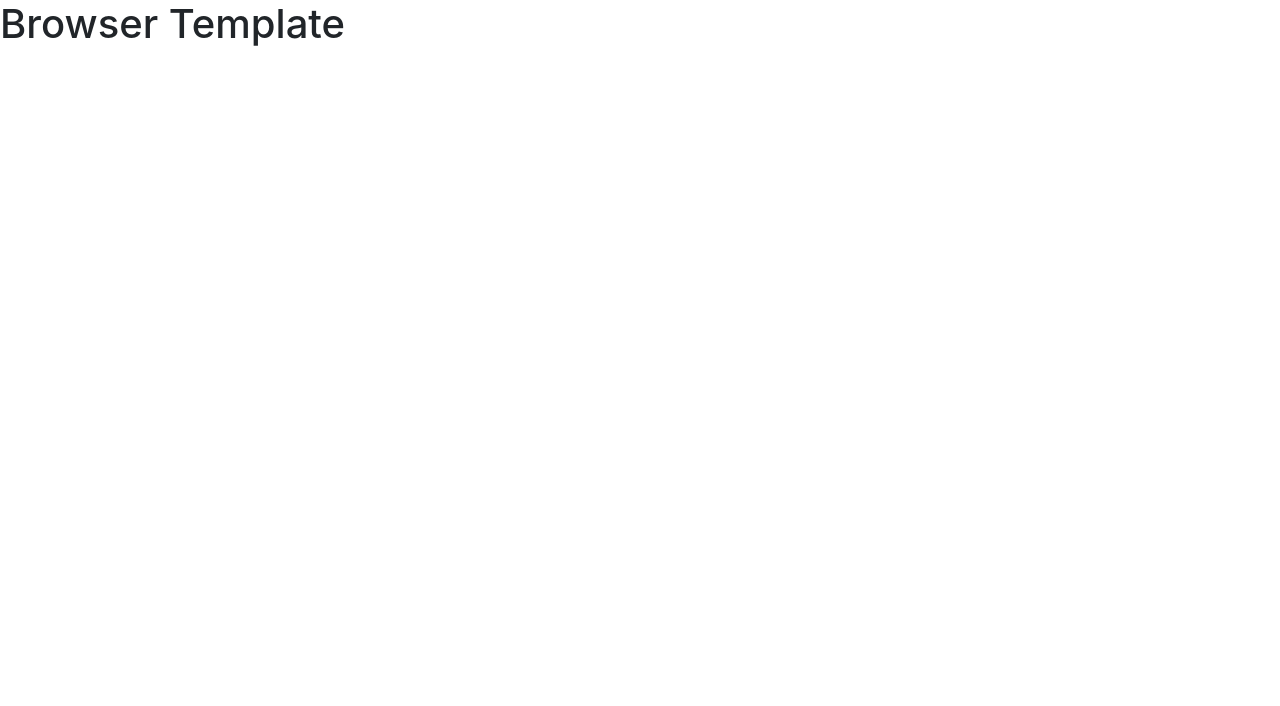
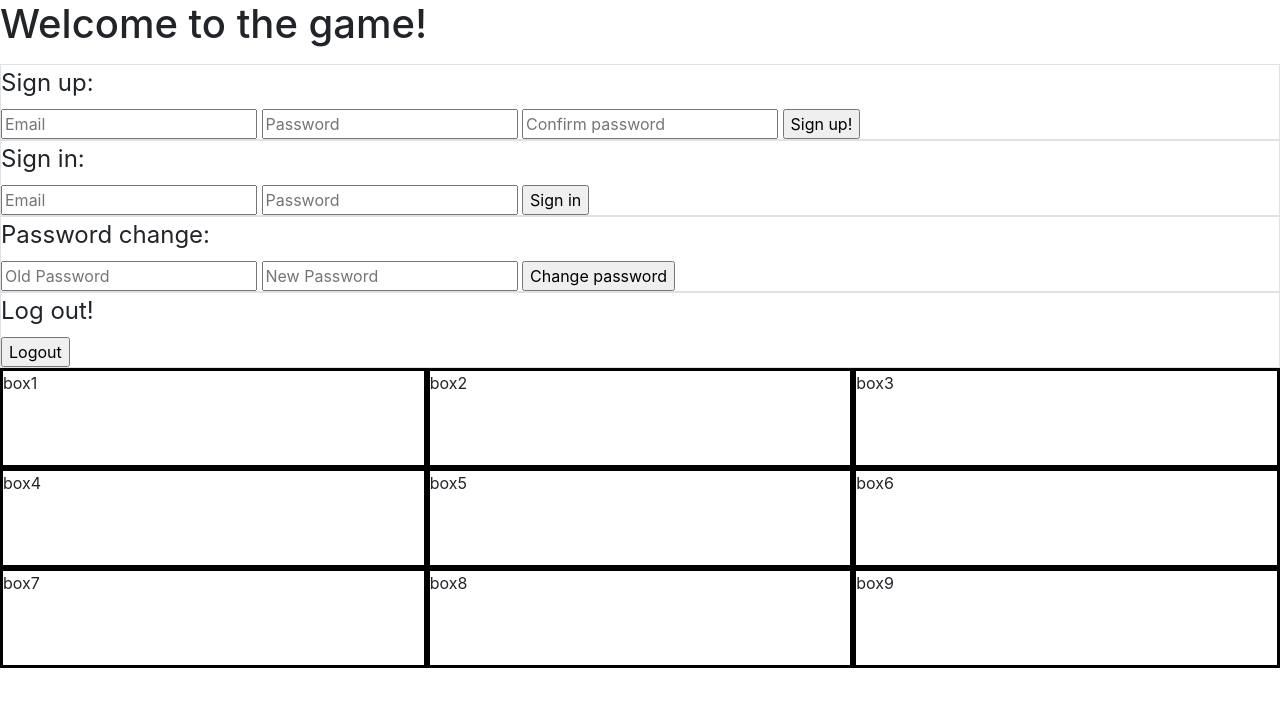
Before and after one commit to TN-space/tictactoe-ThanhNguyen, a website built with webpack: page index.html in a window 1280 px wide. Built offline with nearby package versions, Linux system fonts and the light colour scheme.

Commit message:
2n commit

```diff
--- a/assets/scripts/config.js
+++ b/assets/scripts/config.js
@@ -2,7 +2,7 @@
 
 let apiUrl
 const apiUrls = {
-  production: '<replace-with-heroku-url>',
+  production: 'https://tic-tac-toe-wdi-production.herokuapp.com',
   development: 'http://localhost:4741'
 }
 
--- a/assets/styles/index.scss
+++ b/assets/styles/index.scss
@@ -1 +1,26 @@
 @import '~bootstrap/scss/bootstrap';
+
+$wrap-border: solid #000;
+
+main {
+  box-sizing: border-box;
+  display: flex;
+  flex-wrap: wrap;
+  height: 300px;
+  align-items: stretch;
+}
+
+.row1 {
+  border: $wrap-border;
+  width: calc(100%/3);
+}
+
+.row2 {
+  border: $wrap-border;
+  width: calc(100%/3);
+}
+
+.row3 {
+  border: $wrap-border;
+  width: calc(100%/3);
+}
--- a/index.html
+++ b/index.html
@@ -1,7 +1,7 @@
 <!DOCTYPE html>
 <html>
     <head>
-      <title>Example</title>
+      <title>Tic-tac-toe game</title>
       <meta name="viewport" content="width=device-width, initial-scale=1">
 
       <!-- Do not add `link` tags-->
@@ -12,6 +12,55 @@
       <script src="public/application.js" type="text/javascript" charset="utf-8" defer></script>
     </head>
     <body>
-      <h1>Browser Template</h1>
+      <h1>Welcome to the game!</h1>
+
+      <P id="message"></P>
+    <form id="sign-up" class="border">
+      <fieldset>
+      <legend>Sign up:</legend>
+<input name ="credentials[email]" type="text" placeholder="Email">
+<input name ="credentials[password]" type="password" placeholder="Password">
+<input name ="credentials[password_confirmation]" type="password" placeholder="Confirm password">
+<input type="submit" value="Sign up!">
+      </fieldset>
+    </form>
+
+    <form id="sign-in" class="border">
+      <fieldset>
+      <legend>Sign in:</legend>
+<input name ="credentials[email]" type="text" placeholder="Email">
+<input name ="credentials[password]" type="password" placeholder="Password">
+<input type="submit" value="Sign in">
+      </fieldset>
+    </form>
+
+          <form id="change-password" class="border">
+            <fieldset>
+            <legend>Password change:</legend>
+    <input name ="passwords[old]" type="password" placeholder="Old Password">
+    <input name ="passwords[new]" type="password" placeholder="New Password">
+    <input type="submit" value="Change password">
+            </fieldset>
+          </form>
+
+          <form id="log-out" class="border">
+            <fieldset>
+            <legend>Log out!</legend>
+    <input type="submit" value="Logout">
+            </fieldset>
+          </form>
+
+      <main>
+        <div class="row1">box1</div>
+        <div class="row1">box2</div>
+        <div class="row1">box3</div>
+        <div class="row2">box4</div>
+        <div class="row2">box5</div>
+        <div class="row2">box6</div>
+        <div class="row3">box7</div>
+        <div class="row3">box8</div>
+        <div class="row3">box9</div>
+
+      </main>
     </body>
 </html>
```
Also changed, not shown: assets/scripts/api.js (added, +47 -0 lines), assets/scripts/events.js (added, +51 -0 lines), assets/scripts/ui.js (added), 5 other files.
